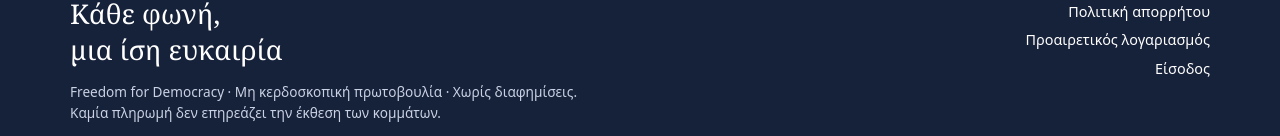
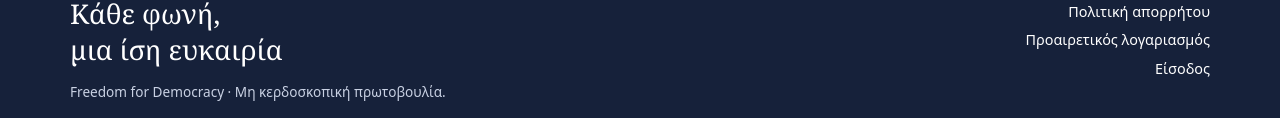
Before and after one commit to mike000123/Freedom_for_Democracy, a React (Vite) app: page / in a window 1280 px wide. Shown: the part 2765-2901 px from the top of the page. Built offline with nearby package versions, Linux system fonts and the light colour scheme; no server answers; the database is empty.

Commit message:
Footer: αφαίρεση φράσης για διαφημίσεις και πληρωμές
Co-Authored-By: Claude Sonnet 5.5 <noreply@anthropic.com>
Claude-Session: https://claude.ai/code/session_013m32Brh5AYBZ9h7hYjHzyw

```diff
--- a/src/App.jsx
+++ b/src/App.jsx
@@ -103,7 +103,7 @@ export default function App() {
           <div className="foot-left">
             <Brand footer />
             <p className="foot-title">Κάθε φωνή,<br />μια ίση ευκαιρία</p>
-            <p className="foot-note">Freedom for Democracy · Μη κερδοσκοπική πρωτοβουλία · Χωρίς διαφημίσεις. Καμία πληρωμή δεν επηρεάζει την έκθεση των κομμάτων.</p>
+            <p className="foot-note">Freedom for Democracy · Μη κερδοσκοπική πρωτοβουλία.</p>
           </div>
           <ul className="foot-links">
             <li><Link to="/kanones">Κανόνες και απόρρητο</Link></li>
```
